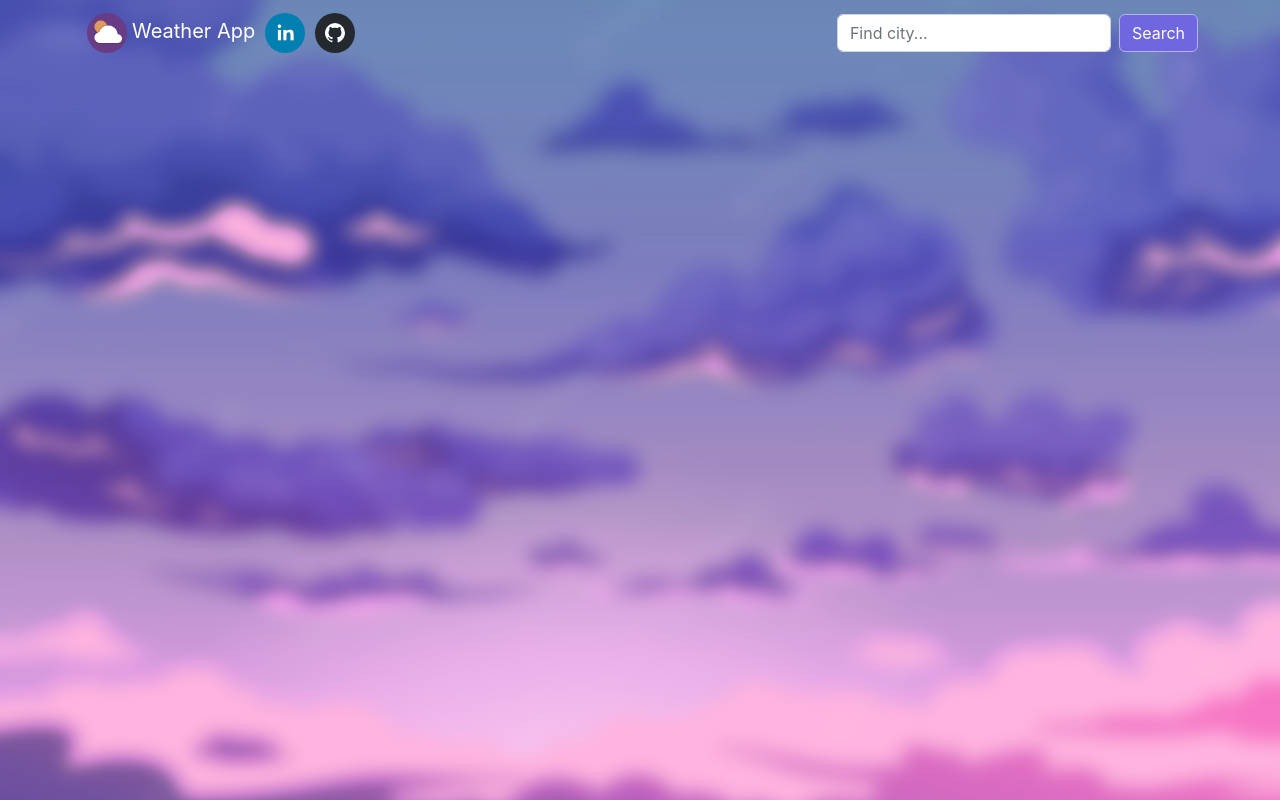
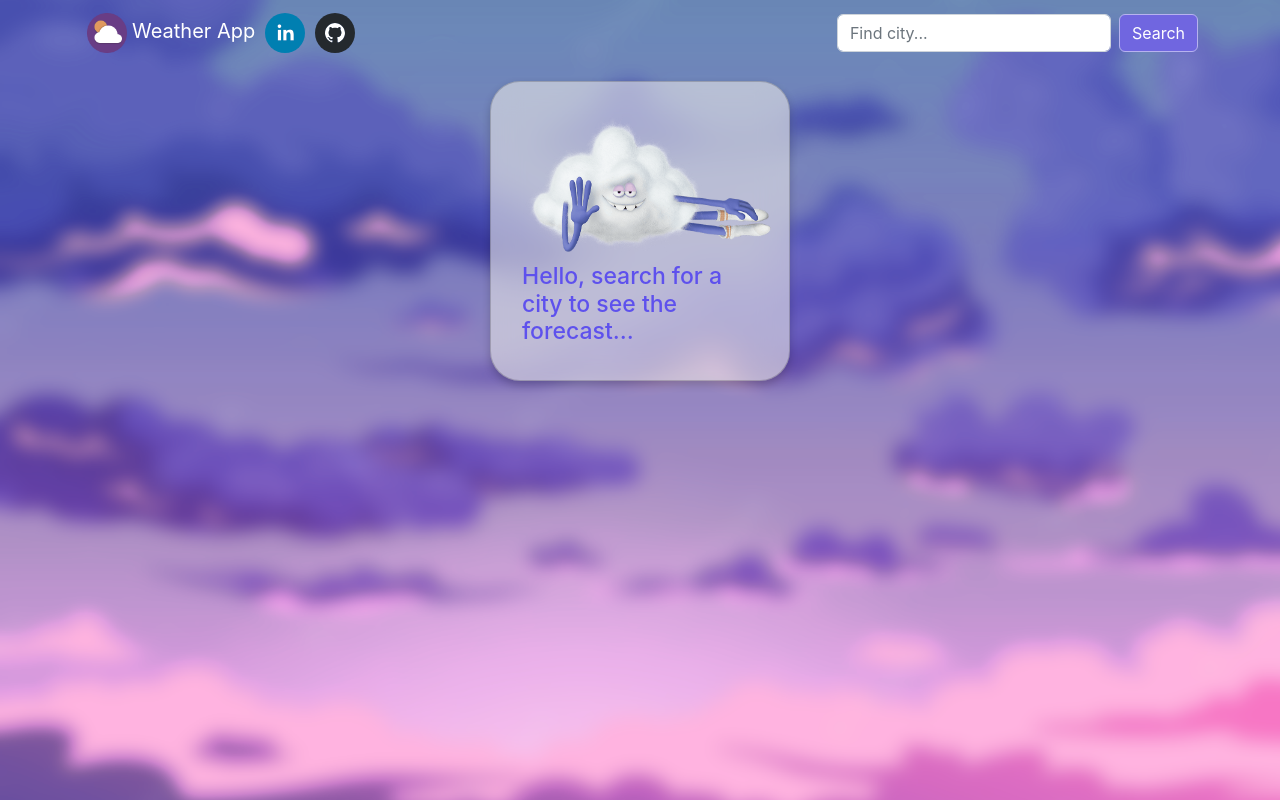
Before and after one commit to siprem10/Weather-app, a React (Create React App) app: page / in a window 1280 px wide. Built offline with nearby package versions, Linux system fonts and the light colour scheme.

Commit message:
features(notResults component & anims)

```diff
--- a/src/components/About.tsx
+++ /dev/null
@@ -1,4 +0,0 @@
-
-export default function About(){
-
-}
--- a/src/components/Card.css
+++ b/src/components/Card.css
@@ -11,6 +11,19 @@
     height: 300px !important;
     border-radius: 30px !important;
     backdrop-filter: blur(15px) !important;
+    animation: fadeIn 0.5s ease;
+}
+
+@keyframes fadeIn {
+    0% {
+        opacity: 0;
+        filter: blur(20px);
+    }
+    10% {
+        opacity: 1;
+        filter: brightness(2) blur(10px);
+    }
+
 }
 
 .cardWeather:hover {
--- a/src/components/Card.tsx
+++ b/src/components/Card.tsx
@@ -5,7 +5,7 @@ export default function Card(city: any){
         <div className="card cardWeather">
             <button type="button" onClick={() => city.onClose(city.id)} className="btn-close" aria-label="Close"></button>
             <div className="card-body">
-                <img id="cardImg" src={"http://openweathermap.org/img/wn/"+city.img+"@2x.png"}></img>
+                <img id="cardImg" src={"http://openweathermap.org/img/wn/"+city.img+"@2x.png"} alt="404"></img>
                 <h1 id="cardTitle">{city.name}</h1>
                 <span id="cardMax">{city.max}°C</span>
                 <span id="cardMin">{city.min}°C</span>
--- a/src/components/Cards.tsx
+++ b/src/components/Cards.tsx
@@ -1,6 +1,7 @@
 import Card from "./Card";
 import { useDispatch, useSelector } from "react-redux";
 import { deleteById } from "../redux/slices/cities";
+import NotResults from "./NotResults";
 
 export default function Cards() {
 
@@ -26,6 +27,8 @@ export default function Cards() {
             onClose={() => onClose(c.id)}
           />
         )}
-      </div></div>
+        <NotResults cities={cities.list}/>
+      </div>
+    </div>
   );
 }
--- a/src/components/Home.tsx
+++ b/src/components/Home.tsx
@@ -1,6 +1,4 @@
 import Cards from './Cards';
-
-import './Home.css';
 
 export default function Home(){
 
--- /dev/null
+++ b/src/components/NotResults.css
@@ -0,0 +1,9 @@
+#notResultsImg {
+    width: 250px;
+    height: 150px;
+}
+
+.txtPurple {
+    font-size: 23px;
+    color: #5e51ed;
+}
--- /dev/null
+++ b/src/components/NotResults.tsx
@@ -0,0 +1,18 @@
+
+import notResults from "../assets/notResults.png";
+import "./NotResults.css";
+
+export default function NotResults({ cities }: any) {
+
+    return (
+        <>
+            {cities.length === 0 &&
+                <div className="card cardWeather">
+                    <div className="card-body">
+                        <img id="notResultsImg" src={notResults} alt="404"></img>
+                        <h5 className="txtPurple">Hello, search for a city to see the forecast...</h5>
+                    </div>
+                </div>}
+        </>
+    );
+}
```
Also changed, not shown: src/assets/notResults.png (added), src/components/Home.css (deleted).
